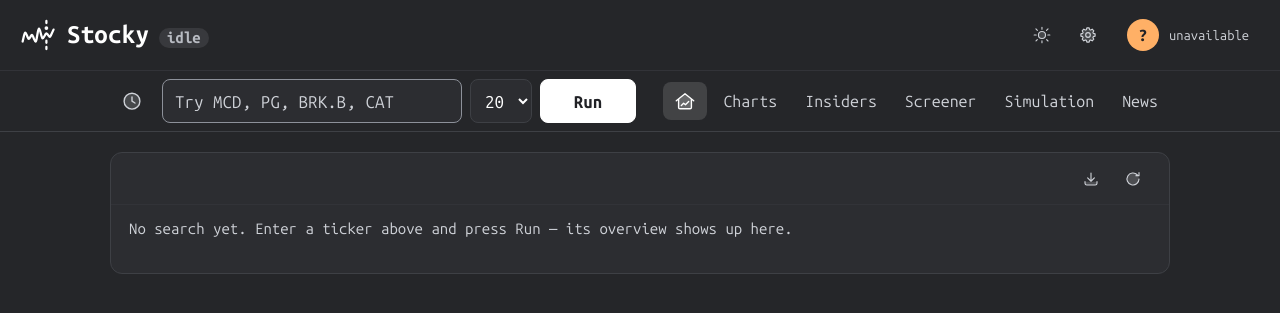
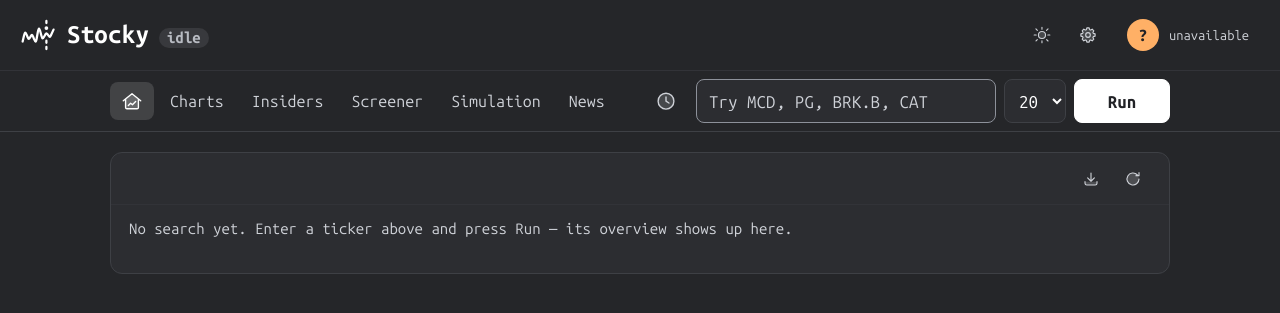
Before and after one commit to jorgecanut/10kanalyzer, a Python web app: template templates/index.html in a window 1280 px wide. Shown: the top 313 px of the page. Run offline with Jinja, Linux system fonts and the light colour scheme; the template is opened without the code that fills it, so the values that code supplies are empty; some libraries are stand-ins or nearby versions.

Commit message:
ui: tabs on the left of the toolbar row, ticker bar on the right
Co-Authored-By: Claude Opus 5.5 <noreply@anthropic.com>

```diff
--- a/templates/index.html
+++ b/templates/index.html
@@ -156,7 +156,7 @@
   /* One row: ticker bar left, tabs right; as wide as the page column below. */
   .toolbar-inner { max-width:1060px; margin:0 auto; display:flex; gap:8px 16px; flex-wrap:nowrap;
                    align-items:center; justify-content:space-between; }
-  .bar-left { display:flex; gap:8px; align-items:center; flex:0 1 auto; min-width:0; }
+  .bar { display:flex; gap:8px; align-items:center; flex:0 1 auto; min-width:0; }
   /* On one row the tabs and buttons keep their width; the ticker box gives way. */
   .toolbar .tabs, #filings, #run-btn, #cancel-btn, #tab-recent { flex:none; }
   /* Run state sits beside the title, a step smaller, on the title's baseline. */
@@ -189,7 +189,8 @@
   /* Not enough room for one row: the tabs move to their own row. */
   @media (max-width:1100px) {
     .toolbar-inner { flex-wrap:wrap; }
-    .bar-left { flex:1 1 100%; justify-content:center; }
+    /* The ticker bar stays on top, the tabs go under it. */
+    .bar { flex:1 1 100%; justify-content:center; order:-1; }
     .toolbar .tabs { flex:1 1 100%; }
     html { scroll-padding-top:180px; }
   }
@@ -596,8 +597,24 @@
 
   <div class="toolbar">
     <div class="toolbar-inner">
-      <!-- Left: recent runs and the ticker bar; right: the tabs. -->
-      <div class="bar-left">
+      <!-- Left: the tabs; right: recent runs and the ticker bar. -->
+      <nav class="tabs" aria-label="Tabs">
+        <button id="tab-home" class="tab-icon active" onclick="showTab('home')" title="Home" aria-label="Home">
+          <svg viewBox="0 0 24 24" aria-hidden="true">
+            <g fill="none" stroke="currentColor" stroke-linecap="round" stroke-linejoin="round" stroke-width="1.5">
+              <path d="M5 10L12 4.3L19 10v9a1.5 1.5 0 0 1-1.5 1.5h-11A1.5 1.5 0 0 1 5 19z" fill="currentColor" opacity=".2" stroke="none" />
+              <path d="M2.5 11.8L12 4l9.5 7.8M5 10v9a1.5 1.5 0 0 0 1.5 1.5h11A1.5 1.5 0 0 0 19 19v-9" />
+              <path d="M8 17l2.5-2.5l2 1.5l3.5-3.5" />
+            </g>
+          </svg>
+        </button>
+        <button id="tab-graph" onclick="showTab('graph')">Charts</button>
+        <button id="tab-insiders" onclick="showTab('insiders')">Insiders</button>
+        <button id="tab-screener" onclick="showTab('screener')">Screener</button>
+        <button id="tab-simulation" onclick="showTab('simulation')">Simulation</button>
+        <button id="tab-news" onclick="showTab('news')">News</button>
+      </nav>
+      <div class="bar">
         <button id="tab-recent" class="tab-icon nav-btn" onclick="showTab('recent')"
                 title="Recent runs" aria-label="Recent runs">
           <svg viewBox="0 0 24 24" aria-hidden="true">
@@ -627,22 +644,6 @@
           </svg>
         </button>
       </div>
-      <nav class="tabs" aria-label="Tabs">
-        <button id="tab-home" class="tab-icon active" onclick="showTab('home')" title="Home" aria-label="Home">
-          <svg viewBox="0 0 24 24" aria-hidden="true">
-            <g fill="none" stroke="currentColor" stroke-linecap="round" stroke-linejoin="round" stroke-width="1.5">
-              <path d="M5 10L12 4.3L19 10v9a1.5 1.5 0 0 1-1.5 1.5h-11A1.5 1.5 0 0 1 5 19z" fill="currentColor" opacity=".2" stroke="none" />
-              <path d="M2.5 11.8L12 4l9.5 7.8M5 10v9a1.5 1.5 0 0 0 1.5 1.5h11A1.5 1.5 0 0 0 19 19v-9" />
-              <path d="M8 17l2.5-2.5l2 1.5l3.5-3.5" />
-            </g>
-          </svg>
-        </button>
-        <button id="tab-graph" onclick="showTab('graph')">Charts</button>
-        <button id="tab-insiders" onclick="showTab('insiders')">Insiders</button>
-        <button id="tab-screener" onclick="showTab('screener')">Screener</button>
-        <button id="tab-simulation" onclick="showTab('simulation')">Simulation</button>
-        <button id="tab-news" onclick="showTab('news')">News</button>
-      </nav>
     </div>
   </div>
 </div>
```
Also changed, not shown: README.md.
